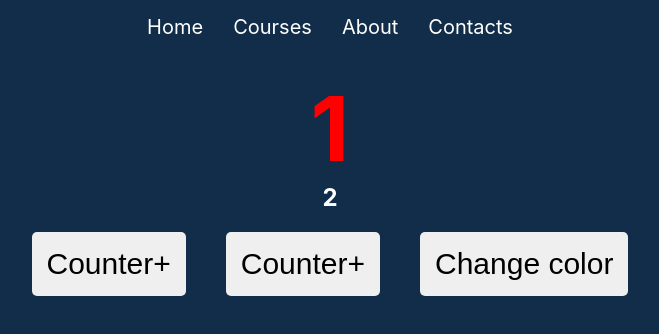
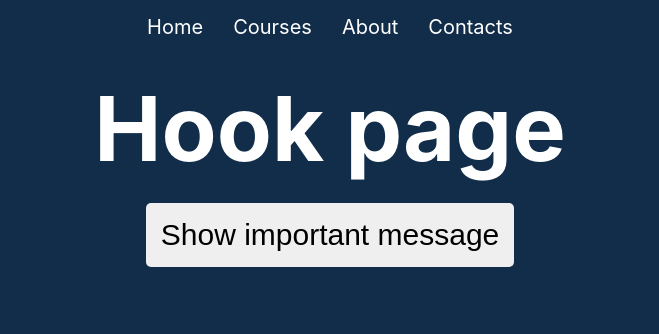
Before and after one commit to rusik88/learn_react, a React (Create React App) app: page /hook in a window 1280 px wide. Shown: the top 334 px of the page, without its empty margins (310-969 px from the left). Built offline with nearby package versions, Linux system fonts and the light colour scheme.

Commit message:
Create useContext but it will refactor code

```diff
--- a/src/App.js
+++ b/src/App.js
@@ -7,7 +7,7 @@ import NotFound from "./components/NotFound";
 import MainLayout from "./layouts/MainLayout";
 import Courses from "./components/Courses";
 import SingleCourse from "./components/SingleCourse";
-import HookComponent from "./components/HookComponent";
+import HookMain from "./components/Hook/HookMain";
 
 function App() {
   return (
@@ -20,7 +20,7 @@ function App() {
                     <Route path="/contacts" element={<Contact />} />
                     <Route path="/courses" element={<Courses />} />
                     <Route path="/courses/:slug" element={<SingleCourse />} />
-                    <Route path="/hook" element={<HookComponent />} />
+                    <Route path="/hook" element={<HookMain />} />
                     <Route path="*" element={<NotFound />} />
                 </Route>
             </Routes>
--- /dev/null
+++ b/src/components/Hook/HookAlertComponent.js
@@ -0,0 +1,17 @@
+import {useContext} from "react";
+import {AlertContext} from "./HookMain";
+
+
+function HookAlertComponent() {
+    const alert = useContext(AlertContext)
+
+    if(!alert) return null
+
+    return (
+        <>
+            <h3>This message into alert</h3>
+        </>
+    )
+}
+
+export default HookAlertComponent
--- /dev/null
+++ b/src/components/Hook/HookComponent.js
@@ -0,0 +1,12 @@
+
+function HookComponent({toggle}) {
+    return(
+        <>
+            <h1>Hook page</h1>
+            <button onClick={toggle}>Show important message</button>
+        </>
+
+    )
+}
+
+export default HookComponent
--- /dev/null
+++ b/src/components/Hook/HookMain.js
@@ -0,0 +1,19 @@
+import {createContext, useState} from "react";
+import HookAlertComponent from "./HookAlertComponent";
+import HookComponent from "./HookComponent";
+
+export const AlertContext = createContext()
+
+function HookMain() {
+    const [alert, setAlert] = useState(false)
+    const toggleAlert = () => setAlert(prev => !prev)
+
+    return(
+        <AlertContext.Provider value={alert}>
+            <HookAlertComponent />
+            <HookComponent toggle={toggleAlert} />
+        </AlertContext.Provider>
+    )
+}
+
+export default HookMain
--- a/src/components/HookComponent.js
+++ /dev/null
@@ -1,33 +0,0 @@
-import {useMemo, useState} from "react";
-
-function complexCompute(num) {
-    console.log('Handle function')
-    let i = 0
-    while(i > 100000000000) i++
-    return num * 2
-}
-
-function HookComponent() {
-    const [count, setCount] = useState(1)
-    const [color, setColor] = useState('red')
-
-    const computed = useMemo(() => {
-        return complexCompute(count)
-    }, [count])
-
-    const incCountHandle = () => setCount(count + 1)
-    const decCountHandle = () => setCount(count - 1)
-    const changeStyleColor = () => color === 'red' ? setColor('blue') : setColor('red')
-
-    return (
-        <>
-            <h1 style={{color}}>{count}</h1>
-            <h2>{computed}</h2>
-            <button onClick={incCountHandle}>Counter+</button>
-            <button onClick={decCountHandle}>Counter+</button>
-            <button onClick={changeStyleColor}>Change color</button>
-        </>
-    )
-}
-
-export default HookComponent
```
Also changed, not shown: src/components/HookItemsComponent.js (deleted, +0 -18 lines).
